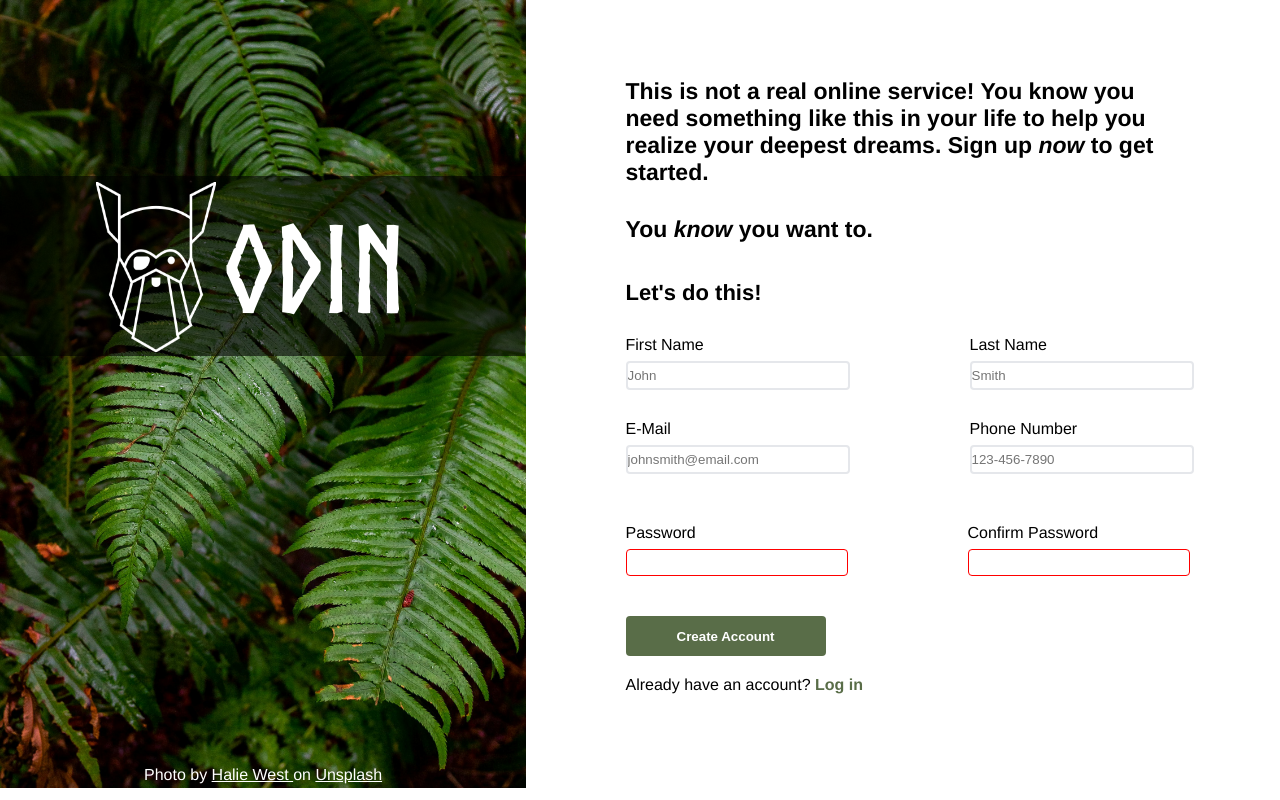
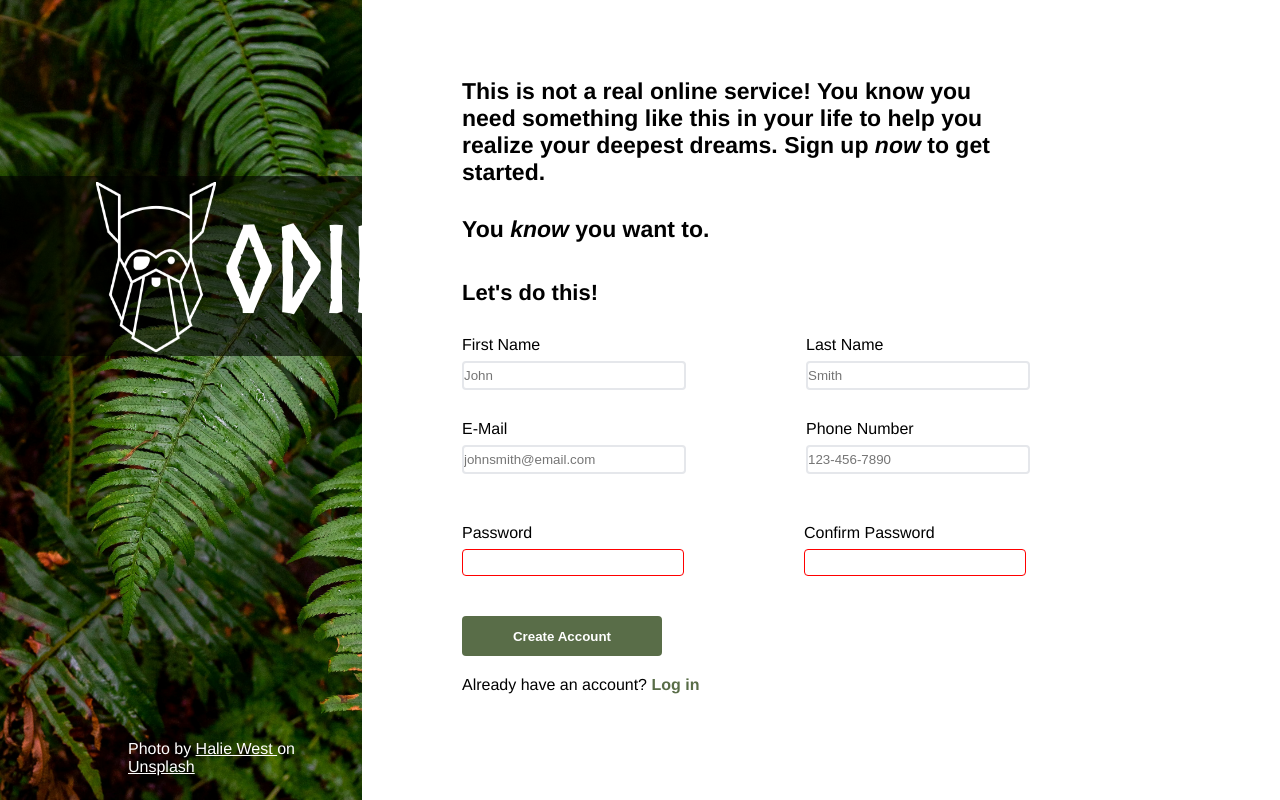
Before and after one commit to SoldierofGod29/SignUpForm, a plain HTML site: page index.html in a window 1280 px wide. Drawn offline with Linux system fonts and the light colour scheme.

Commit message:
Fix bug with screen shrinking and Add image as background of image container instead of making it its own element

```diff
--- a/index.html
+++ b/index.html
@@ -7,13 +7,10 @@
 </head>
 <body>
     <div class="image-logo-container">
-        <img class="image" src="../SignUpForm/halie-west-25xggax4bSA-unsplash.jpg">
-
-        <div class="logo-banner"></div>
-
-        <img class="logo" src="../SignUpForm/odin-lined.png">
-        <span class="company-name">Odin</span>
-
+        <div class="logo-banner">
+            <img class="logo" src="../SignUpForm/odin-lined.png">
+            <span class="company-name">Odin</span>
+        </div>
         <div class="credit">
             Photo by
             <a href="https://unsplash.com/photos/green-leaf-plant-in-close-up-photography-25xggax4bSA">
--- a/styles.css
+++ b/styles.css
@@ -15,21 +15,21 @@ body {
     height: 100vh;
 }
 
-.image {
-    width: fit-content;
-    height: 788px;
+.image-logo-container {
+    flex-basis: 42%;
+    background-image: url(../SignUpForm/halie-west-25xggax4bSA-unsplash.jpg);
+    background-size: cover;
+    position: relative;
 }
 
 .logo-banner {
     display: flex;
     justify-content: center;
     align-items: center;
-    position: absolute;
-    top: 11rem;
-    background: black;
-    opacity: 0.6;
-    width: 525px;
+    background: rgba(0, 0, 0, 0.6);
+    width: inherit;
     height: 180px;
+    margin-top: 11rem;
 }
 
 .logo {
@@ -50,10 +50,9 @@ body {
 }
 
 .credit {
-    position: absolute;
-    bottom: 1rem;
-    left: 9rem;
     color: white;
+    margin-top: 24rem;
+    margin-left: 8rem;
 }
 
 .credit a {
@@ -64,6 +63,7 @@ body {
     display: flex;
     flex-direction: column;
     justify-content: space-around;
+    flex-basis: 58%;
     margin-left:100px;
     margin-right: 250px;
 }
```
